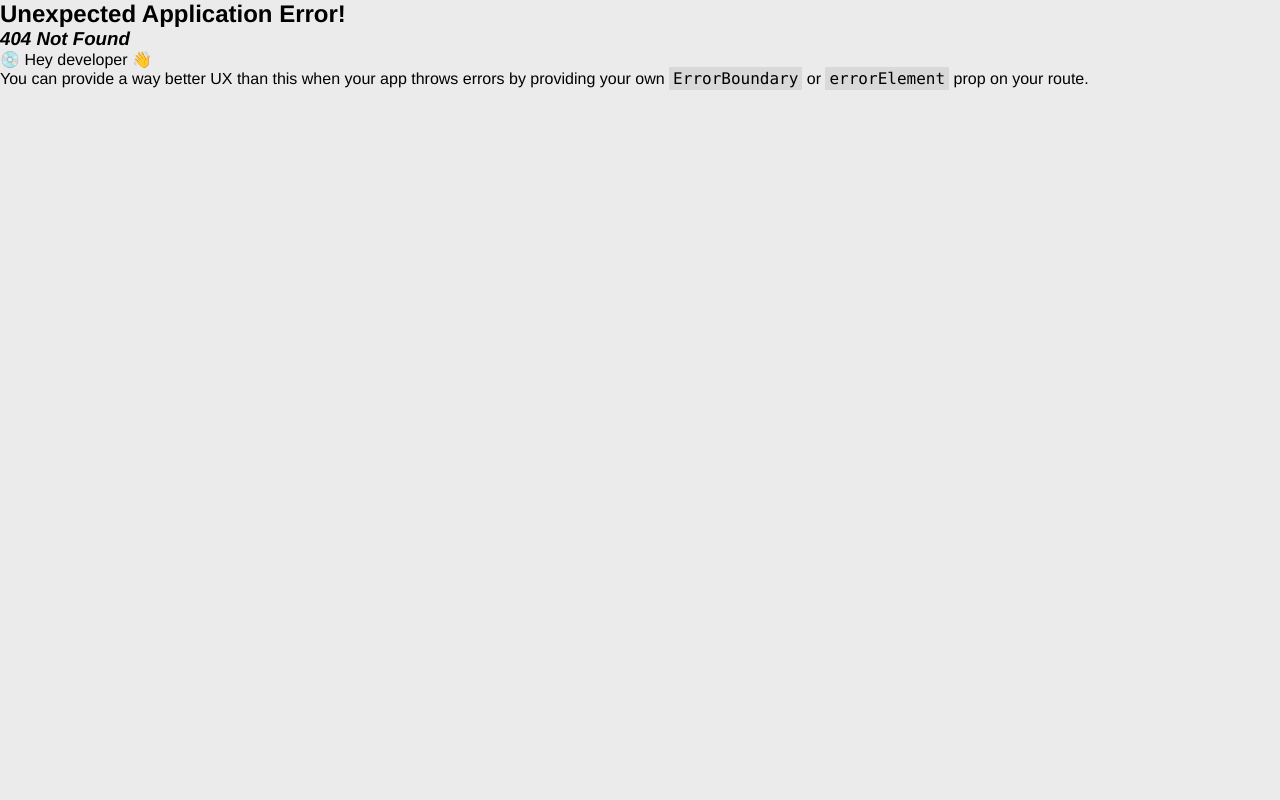
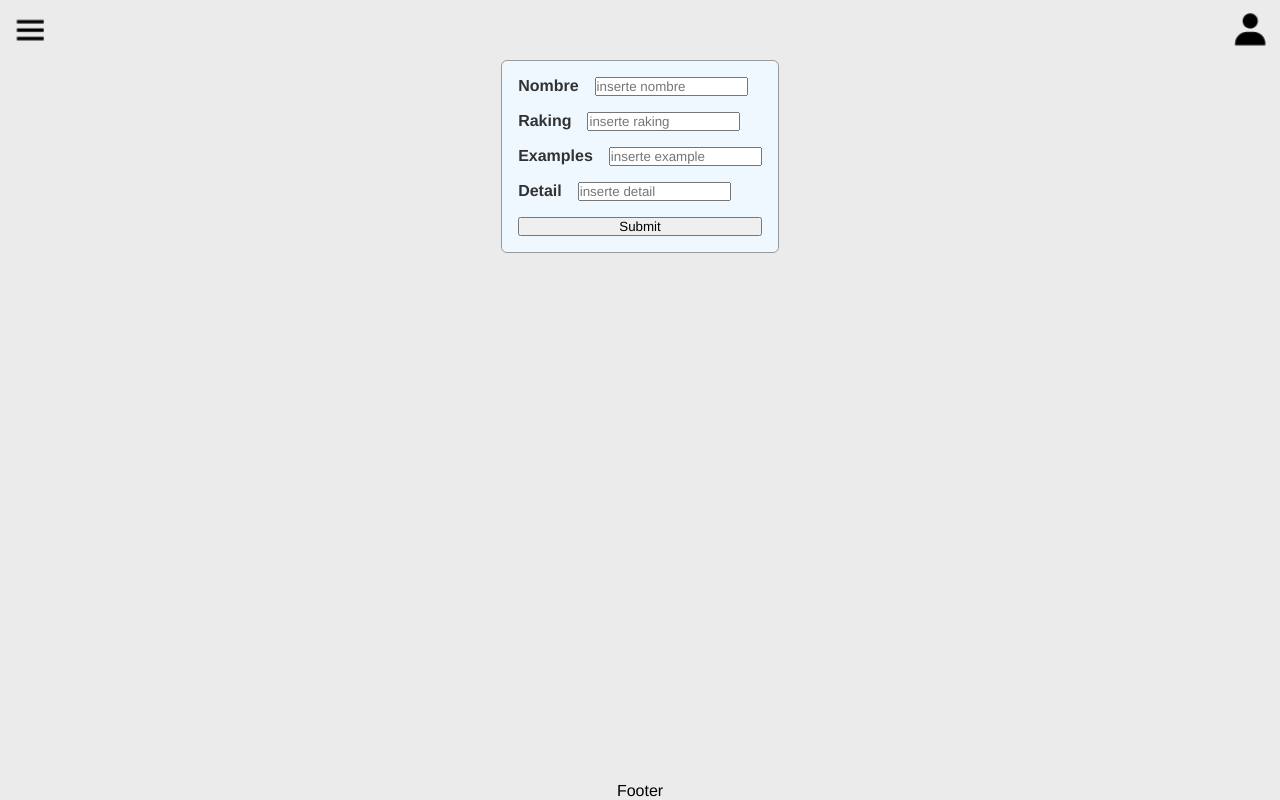
Before and after one commit to ignacioborraz/eats-vite, a React (Create React App) app: page /newcategory in a window 1280 px wide. Before the commit this address had no page. Built offline with nearby package versions, Linux system fonts and the light colour scheme.

Commit message:
useRef (#5)

```diff
--- /dev/null
+++ b/src/components/Form/Form.jsx
@@ -0,0 +1,73 @@
+import React, { useRef, useState } from "react";
+import axios from "axios";
+import "./form.css";
+const Form = () => {
+
+  const inputNombre = useRef("");
+  const inputRanking = useRef("");
+  const inputExamples = useRef("");
+  const inputDetail = useRef("");
+
+  const [value, setValue] = useState("")
+
+  console.log(value)
+  let guardarData = (e) =>{
+    e.preventDefault()
+
+    let data = {
+        name:inputNombre.current.value,
+        ranking:inputRanking.current.value,
+        examples:inputExamples.current.value.split(","),
+        detail:inputDetail.current.value,
+        user_id:"63ac47d8b4db2f7baacad498"
+    }
+    axios.post("http://localhost:8000/categories", data)
+    .then(e=>console.log(e))
+    .catch(error=>console.log(error))
+  }
+
+  return (
+    <form className="form" onSubmit={guardarData} >
+      <label htmlFor="name">
+        Nombre
+        <input
+
+          type="text"
+          id="name"
+          placeholder="inserte nombre"
+          ref={inputNombre}
+        />
+      </label>
+      <label htmlFor="ranking">
+        Raking
+        <input
+          ref={inputRanking}
+          type="number"
+          id="ranking"
+          placeholder="inserte raking"
+          onChange={(e)=>setValue(e.target.value)}
+        />
+      </label>
+      <label htmlFor="examples">
+        Examples
+        <input
+          ref={inputExamples}
+          type="text"
+          id="examples"
+          placeholder="inserte example"
+        />
+      </label>
+      <label htmlFor="detail">
+        Detail
+        <input
+          ref={inputDetail}
+          type="text"
+          id="detail"
+          placeholder="inserte detail"
+        />
+      </label>
+      <input type="submit" />
+    </form>
+  );
+};
+export default Form;
--- /dev/null
+++ b/src/components/Form/form.css
@@ -0,0 +1,19 @@
+form{
+    display: flex;
+    flex-direction: column;
+    gap: 1rem;
+    padding: 1rem;
+    background-color: aliceblue;
+    border: 1px solid #999;
+    border-radius: 6px;
+    -webkit-border-radius: 6px;
+    -moz-border-radius: 6px;
+    -ms-border-radius: 6px;
+    -o-border-radius: 6px;
+}
+label{
+    display: flex;
+    gap: 1rem;
+    font-weight: 600;
+    color: #323232;
+}
--- a/src/layouts/Layout.jsx
+++ b/src/layouts/Layout.jsx
@@ -8,7 +8,8 @@ const Layout = (props) => {
     let optNav = [
         {name: "Home", to: "/"},
         {name: "Comics", to: "/comics"},
-        {name: "About Us", to: "/about"}
+        {name: "About Us", to: "/about"},
+        {name: "New Category", to: "/newcategory"}
     ]
 
     let optUser = [
--- a/src/router/index.js
+++ b/src/router/index.js
@@ -3,7 +3,7 @@ import Layout from "../layouts/Layout"
 import Carousel from "../components/Carousel/Carousel"
 import Comics from "./Comics/Comics"
 import Details from "./Details/Details"
-
+import Form from '../components/Form/Form'
 export const router = createBrowserRouter([
   {
     path: "/",
@@ -19,6 +19,10 @@ export const router = createBrowserRouter([
         path: "/comic/:id",
         element: <Details />
       },
+      {
+        path:"/newcategory",
+        element:<Form/>
+      }
     ]
   },
 
```
